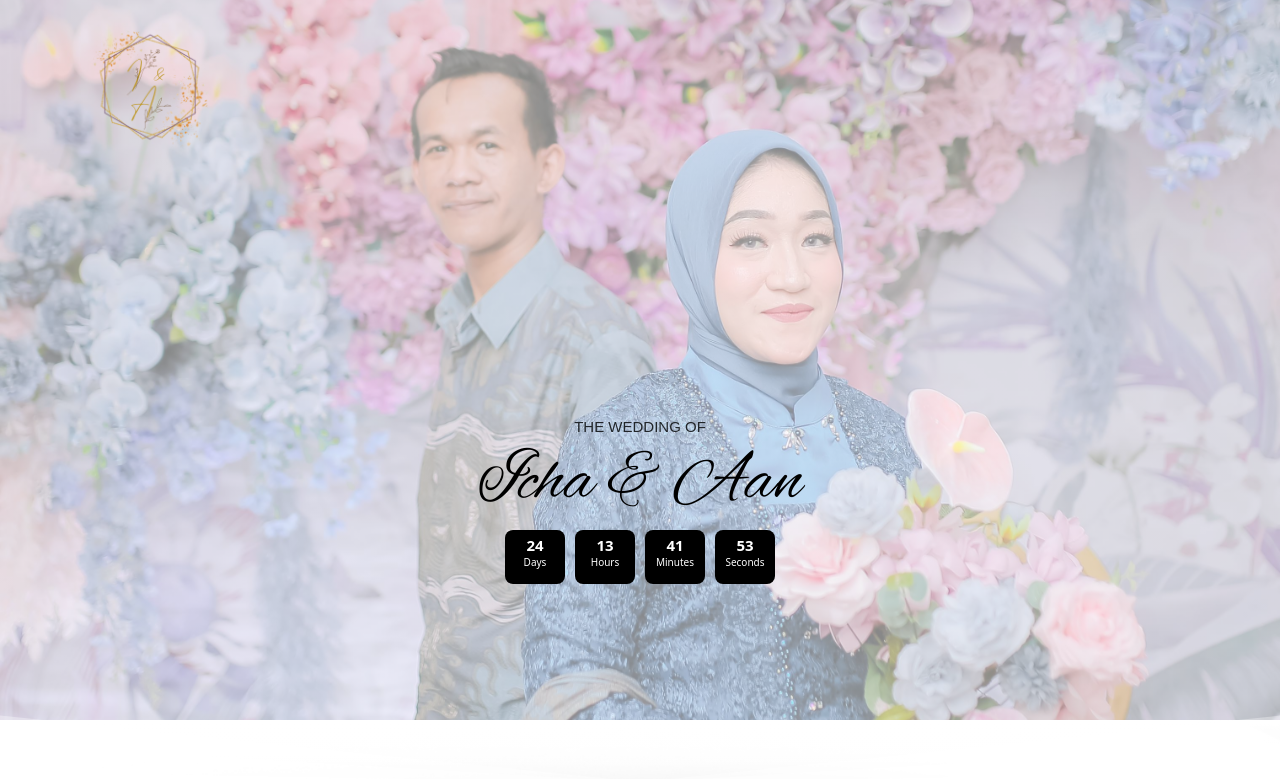
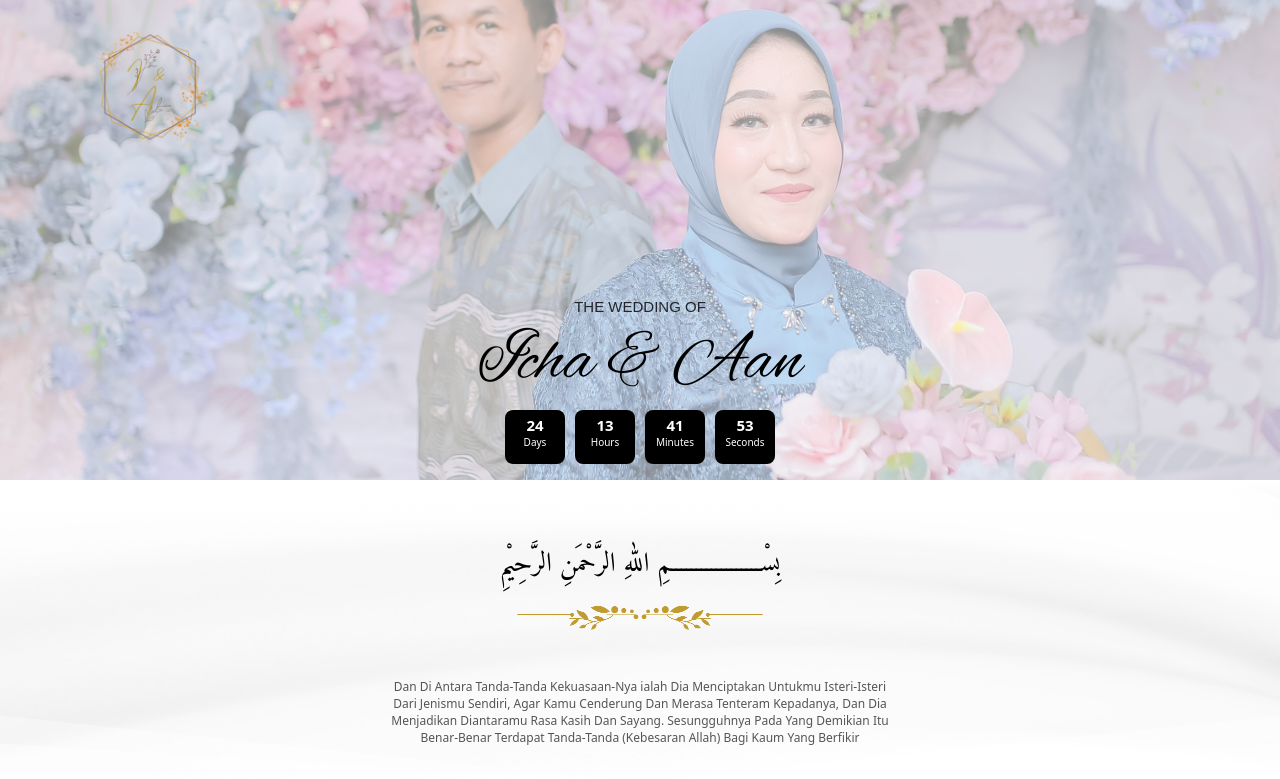
Before and after one commit to nabilah24/mine, a plain HTML site: page undangan.html in a window 1280 px wide. Shown: the top 779 px of the page. Drawn offline with nearby package versions, Linux system fonts and the light colour scheme; a web font is replaced by a local one.

Commit message:
fifth commit

```diff
--- a/style.css
+++ b/style.css
@@ -95,7 +95,7 @@ body {
   .hero {
     min-height: auto;
     /* Hapus min-height untuk perangkat dengan tinggi layar kecil */
-    padding: 45vh 0;
+    padding: 30vh 0;
   }
 }
 
```
